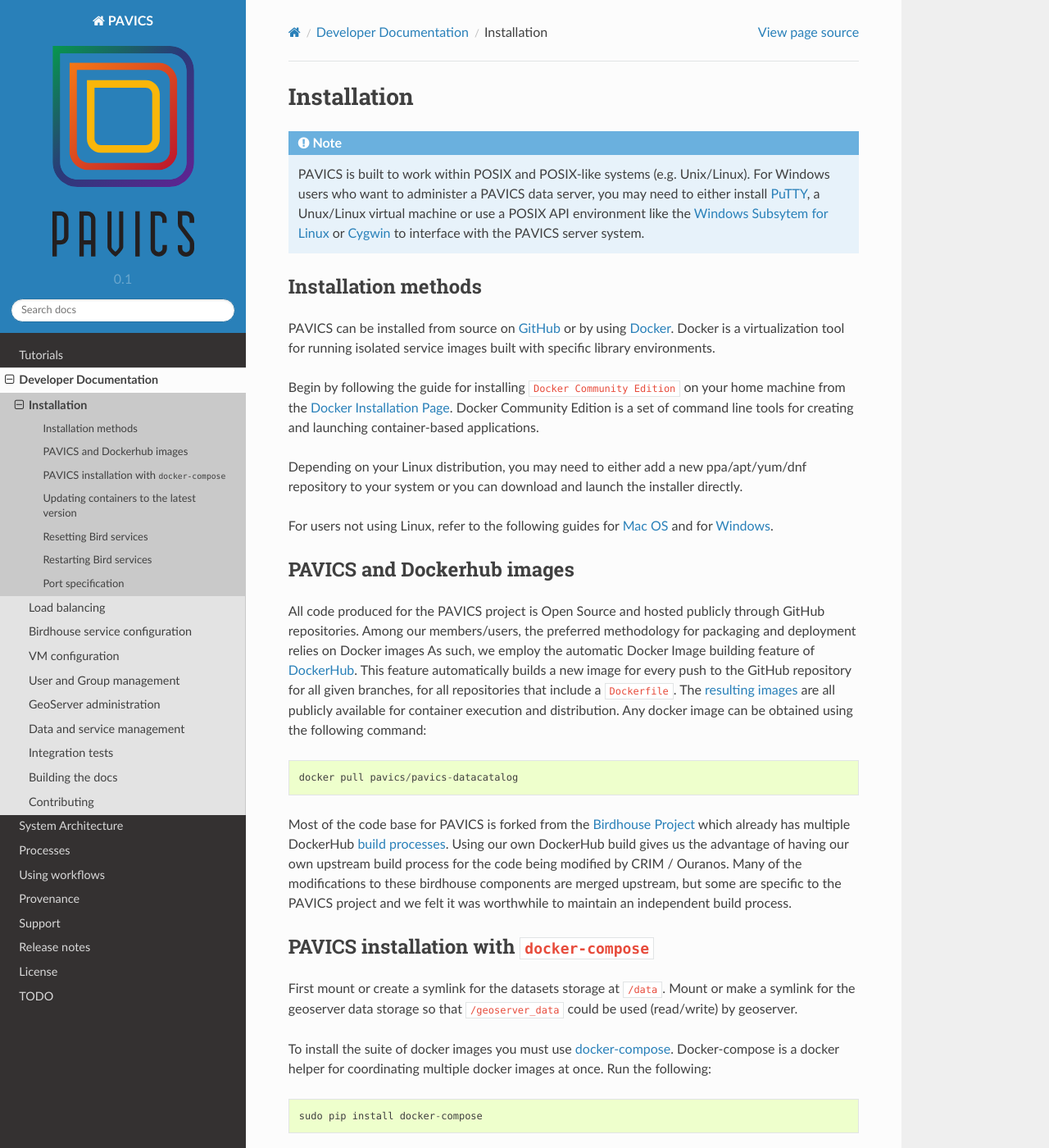
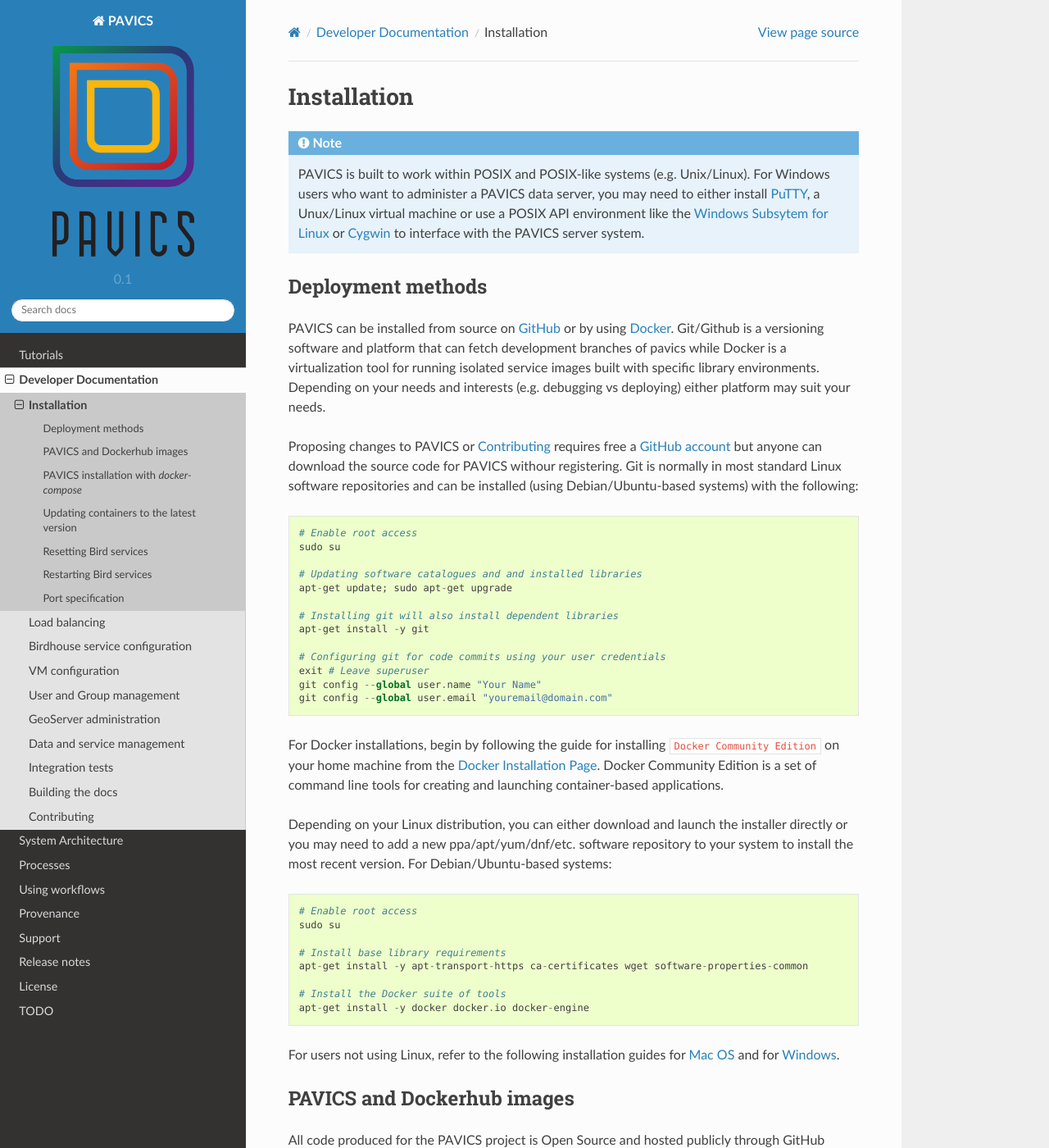
Before and after one commit to Ouranosinc/pavics-sdi, a Sphinx documentation site: the page built from docs/source/dev/installation.rst, in a window 1280 px wide and 1400 px high. Shown: the whole window at 82% size. Built offline with Sphinx 7.4.7 and the Read the Docs theme 2.0.0, drawn with Linux system fonts in a browser that asks for light colours; some of the changed text lies outside the part shown.

Commit message:
Installation and configuration cleanup

```diff
--- a/docs/source/dev/configuration.rst
+++ b/docs/source/dev/configuration.rst
@@ -1,3 +1,5 @@
+.. _config:
+
 ===============================
 Birdhouse service configuration
 ===============================
@@ -30,6 +32,9 @@
 
 Phoenix
 -------
+
+.. note::
+	The Phoenix service requires a valid ssl certificate and key prior to running ``docker-compose`` in order to make use of HTTPS. In the :file:`docker-compose.yml` file, within the `phoenix/volumes` configuration, set the environment variable SSL_CERTIFICATE  to a valid certificate. This certificate file should contain both the CERTIFICATE and PRIVATE KEY parts as required by the nginx "ssl_certificate_key" and "ssl_certificate" parameters.
 
 For more information on Phoenix, see the `Pyramid-Phoenix documentation <https://pyramid-phoenix.readthedocs.io/en/latest/>`_.
 
--- a/docs/source/dev/installation.rst
+++ b/docs/source/dev/installation.rst
@@ -6,51 +6,91 @@
 	PAVICS is built to work within POSIX and POSIX-like systems (e.g. Unix/Linux). For Windows users who want to administer a PAVICS data server, you may need to either install `PuTTY <https://www.chiark.greenend.org.uk/~sgtatham/putty/>`_, a Unux/Linux virtual machine or use a POSIX API environment like the `Windows Subsytem for Linux <https://docs.microsoft.com/en-us/windows/wsl/about>`_ or `Cygwin <https://cygwin.com/>`_ to interface with the PAVICS server system.
 
 
-Installation methods
-====================
+Deployment methods
+==================
 
-PAVICS can be installed from source on `GitHub <https://www.github.com/Ouranosinc/pavics-sdi/>`_ or by using `Docker <https://www.docker.com/what-docker>`_. Docker is a virtualization tool for running isolated service images built with specific library environments.
+PAVICS can be installed from source on `GitHub <https://www.github.com/Ouranosinc/pavics-sdi/>`_ or by using `Docker <https://www.docker.com/what-docker>`_. Git/Github is a versioning software and platform that can fetch development branches of pavics while Docker is a virtualization tool for running isolated service images built with specific library environments. Depending on your needs and interests (e.g. debugging vs deploying) either platform may suit your needs.
 
-Begin by following the guide for installing ``Docker Community Edition`` on your home machine from the `Docker Installation Page <https://docs.docker.com/install/>`_. Docker Community Edition is a set of command line tools for creating and launching container-based applications.
+Proposing changes to PAVICS or :ref:`contrib` requires free a `GitHub account <https://github.com/join>`_ but anyone can download the source code for PAVICS withour registering. Git is normally in most standard Linux software repositories and can be installed (using Debian/Ubuntu-based systems) with the following::
 
-Depending on your Linux distribution, you may need to either add a new ppa/apt/yum/dnf repository to your system or you can download and launch the installer directly.
+  # Enable root access
+  sudo su
 
-For users not using Linux, refer to the following guides for `Mac OS <https://docs.docker.com/docker-for-mac/>`_ and for `Windows <https://docs.docker.com/docker-for-windows/>`_.
+  # Updating software catalogues and and installed libraries
+  apt-get update; sudo apt-get upgrade
+
+  # Installing git will also install dependent libraries
+  apt-get install -y git
+
+  # Configuring git for code commits using your user credentials
+  exit # Leave superuser
+  git config --global user.name "Your Name"
+  git config --global user.email "youremail@domain.com"
+
+
+For Docker installations, begin by following the guide for installing ``Docker Community Edition`` on your home machine from the `Docker Installation Page <https://docs.docker.com/install/>`_. Docker Community Edition is a set of command line tools for creating and launching container-based applications.
+
+Depending on your Linux distribution, you can either download and launch the installer directly or you may need to add a new ppa/apt/yum/dnf/etc. software repository to your system to install the most recent version. For Debian/Ubuntu-based systems::
+
+  # Enable root access
+  sudo su
+
+  # Install base library requirements
+  apt-get install -y apt-transport-https ca-certificates wget software-properties-common
+
+  # Install the Docker suite of tools
+  apt-get install -y docker docker.io docker-engine
+
+For users not using Linux, refer to the following installation guides for `Mac OS <https://docs.docker.com/docker-for-mac/>`_ and for `Windows <https://docs.docker.com/docker-for-windows/>`_.
 
 PAVICS and Dockerhub images
 ===========================
 
-All code produced for the PAVICS project is Open Source and hosted publicly through GitHub repositories. Among our members/users, the preferred methodology for packaging and deployment relies on Docker images As such, we employ the automatic Docker Image building feature of `DockerHub`_. This feature automatically builds a new image for every push to the GitHub repository for all given branches, for all repositories that include a ``Dockerfile``. The `resulting images <https://hub.docker.com/u/pavics/>`_ are all publicly available for container execution and distribution. Any docker image can be obtained using the following command::
+All code produced for the PAVICS project is Open Source and hosted publicly through GitHub repositories. Among our members/users, the preferred method for packaging and deployment relies on Docker images. As such, we use the Docker Image building and hosting features of `DockerHub`_. This feature automatically builds a new image for all major releases to the GitHub repository, for all repositories that include a ``Dockerfile``. The `resulting images <https://hub.docker.com/u/pavics/>`_ are all publicly available for distribution and deployment. Any PAVICS Docker image can be obtained using the following command::
 
-   docker pull pavics/pavics-datacatalog
+   docker pull pavics/[image_name]
 
 Most of the code base for PAVICS is forked from the `Birdhouse Project <https://birdhouse.readthedocs.io/en/latest/index.html>`_ which already has multiple DockerHub `build processes <https://hub.docker.com/u/birdhouse>`_. Using our own DockerHub build gives us the advantage of having our own upstream build process for the code being modified by CRIM / Ouranos. Many of the modifications to these birdhouse components are merged upstream, but some are specific to the PAVICS project and we felt it was worthwhile to maintain an independent build process.
 
 
-PAVICS installation with ``docker-compose``
+PAVICS installation with `docker-compose`
 ===========================================
+
+.. todo::
+	Base PAVICS installation is incomplete. The following lines refer to Phoenix instance. Need to specify which birds are needed for a bare installation of PAVICS: Phoenix, FlyingPigeon, Malleefowl, Emu, etc.
 
 First mount or create a symlink for the datasets storage at ``/data``.
 Mount or make a symlink for the geoserver data storage so that ``/geoserver_data`` could be used (read/write) by geoserver.
 
-To install the suite of docker images you must use `docker-compose <https://docs.docker.com/compose/>`_. Docker-compose is a docker helper for coordinating multiple docker images at once. Run the following::
+To install the suite of docker images you must use `docker-compose <https://docs.docker.com/compose/>`_. Docker-compose is a docker helper for coordinating multiple docker images at once. Docker-compose exists in most Linux software repositories but can also be installed using ``pip`` or ``conda``. Depending on your Linux distribution and whether you have Anaconda/miniconda installed, run any of the following::
 
-   sudo pip install docker-compose
+  # For standard libraries (Ubuntu/Debian)
+  sudo apt-get install docker-compose
 
-Then get the *build recipe* from `pavics-sdi`_::
+  # For system-installed Python2 or Python3 (requires sudo)
+  sudo apt-get install -y python-dev python3-dev
+  sudo -H pip install docker-compose
 
-   git clone https://github.com/Ouranosinc/pavics-sdi.git
-   cd pavics-sdi/birdhouse ### TO BE REVISED
+  # For Anaconda/miniconda (Python2 or Python3)
+  conda install docker-compose
 
+.. note::
+	Presently, the main ``PAVICS`` repo is closed to the public while it is under heavy development
 
-.. todo::
-	Base PAVICS installation is incomplete. The following lines refer to Phoenix instance. Need to specify which birds are needed for a bare installation of PAVICS: Phoenix, FlyingPigeon, Malleefowl, Emu, etc.
+After installing docker-compose, clone the PAVICS repository and navigate to the docker *build recipe* within `PAVICS`_::
 
-In the file :file:`docker-compose.yml`, within the `phoenix/volumes` configuration, set the environment variable SSL_CERTIFICATE  to a valid certificate. This certificate file should contain both the CERTIFICATE and PRIVATE KEY parts as required by the nginx "ssl_certificate_key" and "ssl_certificate" parameters.
+  # Cloning the PAVICS repository
+  git clone https://github.com/Ouranosinc/PAVICS.git
+  cd pavics-sdi/birdhouse
+  # Open the docker-compose.yml using a text editor
+  nano docker-compose.yml
 
-Then simply run the following command, taking care to select an appropriate host name::
+.. note::
+	The :file:`docker-compose.yml` contains many of the setup configurations needed to successfully launch Birdhouse. Be sure to read the :ref:`config` and the :ref:`load_balancing` suggestions before continuing the installation.
 
-   HOSTNAME='boreas.ouranos.ca' bash -c 'docker-compose up -d'
+After modifying the necessary variables in the :file:`docker-compose.yml` file, simply run the following command, taking care to select an appropriate host name::
+
+   HOSTNAME='<public-ip>' bash -c 'docker-compose up -d'
 
 This installation will run on a single server instance, but there are instructions for :ref:`load_balancing`.
 
@@ -61,9 +101,9 @@
 To synchronize a deployment with the latest container available on dockerhub::
 
    # Set working directory where the docker-compose.yml is located. Usually :
-   cd ~/pavics-sdi/birdhouse ### TO BE REVISED
+   cd ~/PAVICS/birdhouse
 
-   # Docker required sudo access
+   # Docker requires root privileges
    sudo su
 
    # Pull the latest containers (container_name is optional but can limit the operation to only one container rather than applying to all containers)
@@ -84,7 +124,7 @@
 
 If a Bird Service becomes unusable, the docker containers can easily be reset to default settings::
 
-   # Docker required sudo access
+   # Docker requires root privileges
    sudo su
 
    # Stopping and removing containers (this will flush their states)
@@ -101,7 +141,7 @@
 
 If the dockers containers need to be stopped (including the docker service, if required) these steps will preserve the docker state and all configurations set via Bird Service web portals::
 
-   # Docker management requires sudo access
+   # Docker requires root privileges
    sudo su
 
    # Stopping running containers
@@ -112,7 +152,7 @@
 
 Restarting Bird Services (required after restarting the host vm)::
 
-   # Docker required sudo access
+   # Docker requires root privileges
    sudo su
 
    # Starting the docker service
```
Also changed, not shown: other parts of docs/source/dev/installation.rst (+1 -1 lines), docs/source/dev/contributing.rst (+30 -31 lines).
